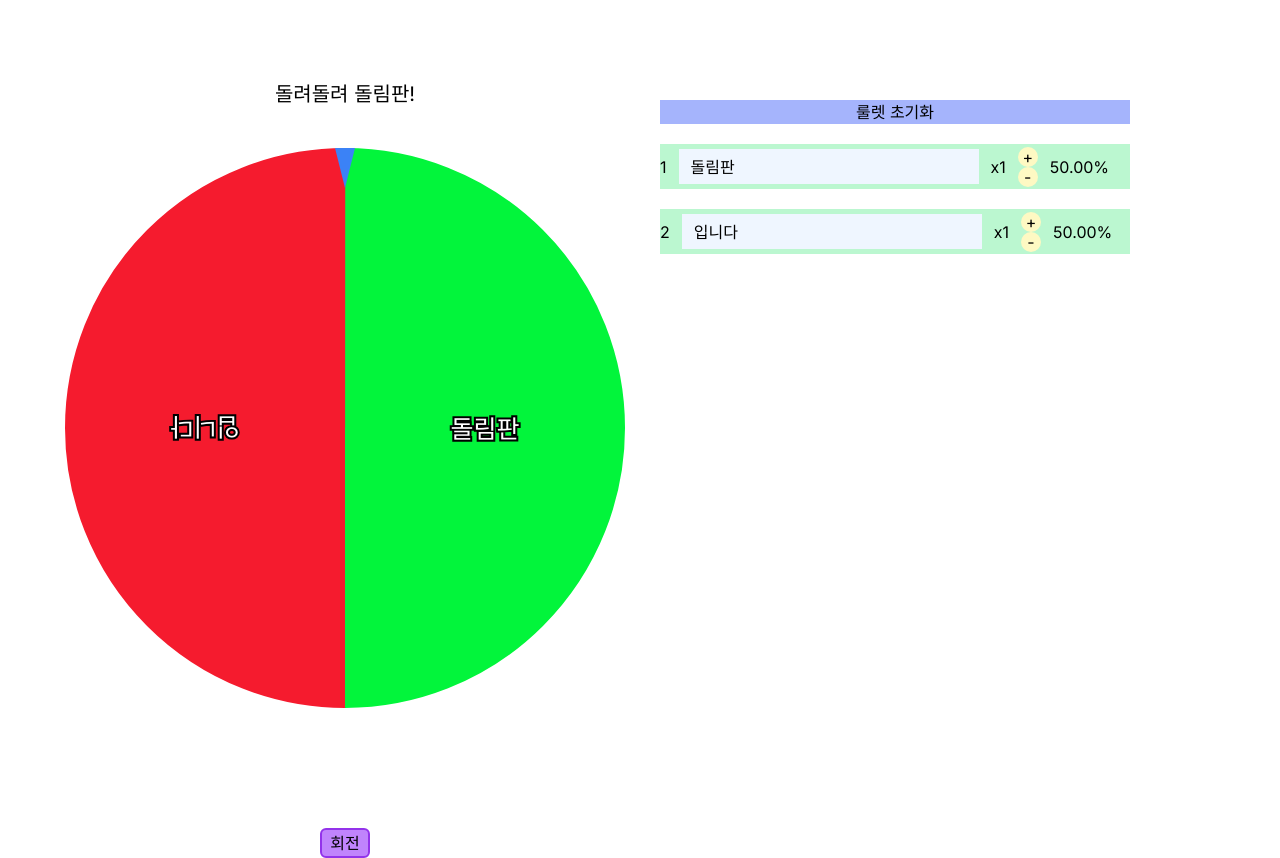
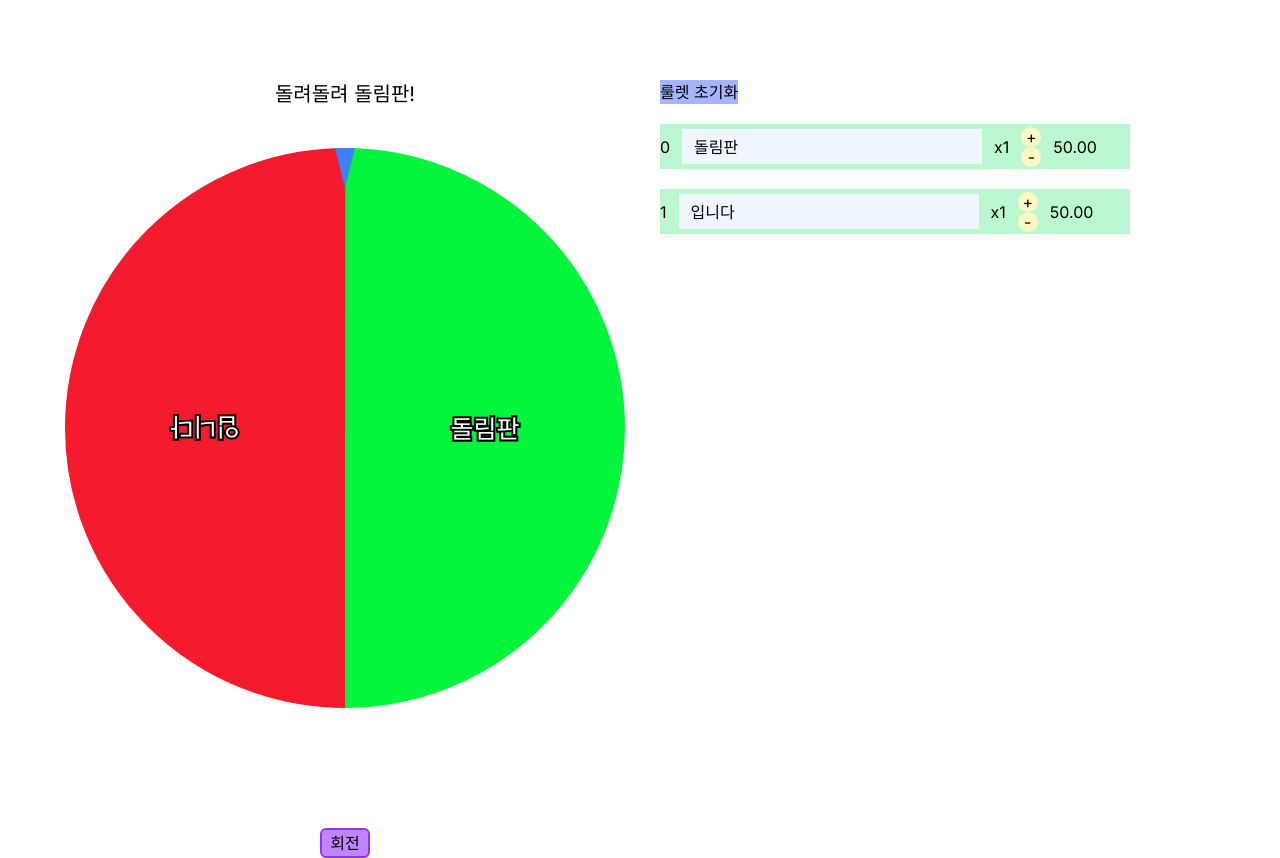
Before and after one commit to loevray/loevray-s-lab, a Next.js app: page / in a window 1280 px wide. Built offline with nearby package versions, Linux system fonts and the light colour scheme.

Commit message:
Refactor: SpinWheelTextItem separate from SpinWheelTextList

```diff
--- a/src/app/hooks/useHover.tsx
+++ b/src/app/hooks/useHover.tsx
@@ -1,12 +1,20 @@
-import { useEffect, useRef, useState } from "react";
+import { RefObject, useEffect, useRef, useState } from "react";
 
-const useHover = () => {
+interface UseHoverProps {
+  hoverRef: RefObject<HTMLElement>;
+}
+const useHover = ({ hoverRef }: UseHoverProps) => {
   const [isHover, setIsHover] = useState(false);
-  const hoverRef = useRef<HTMLElement>(null);
 
-  const onMouseEnter = (e: MouseEvent) => setIsHover(true);
+  const onMouseEnter = (e: MouseEvent) => {
+    console.log("mouse enter");
+    setIsHover(true);
+  };
 
-  const onMouseLeave = (e: MouseEvent) => setIsHover(false);
+  const onMouseLeave = (e: MouseEvent) => {
+    console.log("mouse leave");
+    setIsHover(false);
+  };
 
   useEffect(() => {
     if (!hoverRef.current) return;
@@ -20,7 +28,7 @@ const useHover = () => {
       hoverRef.current.removeEventListener("mouseleave", onMouseLeave);
     };
   }, []);
-  return { isHover, hoverRef };
+  return { isHover };
 };
 
 export default useHover;
--- /dev/null
+++ b/src/app/ui/main/SpinWheelTextItem.tsx
@@ -0,0 +1,64 @@
+import useHover from "@/app/hooks/useHover";
+import EditableDiv from "./EditableDiv";
+import { KeyEventWithChangeEventType } from "./SpinWheelTextList";
+import { useRef } from "react";
+
+interface SpinWheelTextItemProps {
+  text: string;
+  ratio: number;
+  index: number;
+  isLocked: boolean;
+  percentage: string;
+  onInput: () => void;
+  onKeyDown: (e: KeyEventWithChangeEventType) => void;
+  onModifyButtonClick: (ratio: number) => void;
+}
+
+const SpinWheelTextItem = ({
+  text,
+  ratio,
+  index,
+  isLocked,
+  percentage,
+  onInput,
+  onKeyDown,
+  onModifyButtonClick,
+}: SpinWheelTextItemProps) => {
+  const hoverRef = useRef<HTMLDivElement>(null);
+  const { isHover } = useHover({ hoverRef });
+  return (
+    <div
+      className="flex gap-3 items-center bg-green-200 h-[45px] w-[470px]"
+      ref={hoverRef}
+    >
+      <div>{index}</div>
+      {isHover && <div>x</div>}
+      <EditableDiv
+        isDisabled={isLocked}
+        text={text}
+        onInput={onInput}
+        onKeyDown={(e: KeyEventWithChangeEventType) => onKeyDown(e)}
+      />
+      <div>{`x${ratio}`}</div>
+      <div className="flex flex-col">
+        <button
+          className="rounded-full size-5 bg-yellow-100 flex justify-center items-center hover:bg-yellow-300"
+          disabled={isLocked}
+          onClick={() => onModifyButtonClick(ratio + 1)}
+        >
+          +
+        </button>
+        <button
+          className="rounded-full size-5 bg-yellow-100 flex justify-center items-center hover:bg-yellow-300"
+          disabled={isLocked}
+          onClick={() => onModifyButtonClick(ratio - 1)}
+        >
+          -
+        </button>
+      </div>
+      <div>{percentage}</div>
+    </div>
+  );
+};
+
+export default SpinWheelTextItem;
--- a/src/app/ui/main/SpinWheelTextList.tsx
+++ b/src/app/ui/main/SpinWheelTextList.tsx
@@ -1,7 +1,11 @@
 "use client";
+import useHover from "@/app/hooks/useHover";
 import useSpinwheelStore from "../../store/useSpinwheelStore";
 import Button from "./Button";
 import EditableDiv from "./EditableDiv";
+import { useRef } from "react";
+import SpinWheelTextItem from "./SpinWheelTextItem";
+import { DEFAULT_VALUES } from "@/constants/SpinWheel";
 
 export type KeyEventWithChangeEventType = React.KeyboardEvent &
   React.ChangeEvent<HTMLDivElement>;
@@ -17,7 +21,7 @@ const SpinWheelTextList = ({ isLocked }: { isLocked: boolean }) => {
     initializeSectorData,
   } = useSpinwheelStore();
 
-  const onKeyDown = (e: KeyEventWithChangeEventType, id: string) => {
+  const onKeyDown = (id: string) => (e: KeyEventWithChangeEventType) => {
     if (e.key === "Enter") {
       e.preventDefault();
       addSector(id);
@@ -34,7 +38,11 @@ const SpinWheelTextList = ({ isLocked }: { isLocked: boolean }) => {
       }, 0);
     }
     if (e.key === "Backspace") {
-      if (sectorData.length <= 2 || e.target.textContent !== "") return;
+      if (
+        sectorData.length <= DEFAULT_VALUES.TOTAL_RATIO ||
+        e.target.textContent !== ""
+      )
+        return;
       deleteSector(id);
 
       const prevNode = (
@@ -46,48 +54,34 @@ const SpinWheelTextList = ({ isLocked }: { isLocked: boolean }) => {
     }
   };
 
+  const onModifyButtonClick = (id: string) => (ratio: number) =>
+    updateSectorRatio(id, ratio);
+
   return (
-    <article className="flex flex-col gap-5 max-h-[60vh] overflow-y-auto w-max p-5">
+    <>
       <button
         disabled={isLocked}
-        className="bg-indigo-300 w-30"
+        className="bg-indigo-300 w-30 ml-5"
         onClick={initializeSectorData}
       >
         룰렛 초기화
       </button>
-      {sectorData.map(({ id, text, ratio }, index) => (
-        <div
-          key={id}
-          className="flex gap-3 items-center bg-green-200 h-[45px] w-[470px]"
-        >
-          <div>{index + 1}</div>
-          <EditableDiv
-            isDisabled={isLocked}
+      <article className="flex flex-col gap-5 max-h-[60vh] overflow-y-auto w-max p-5">
+        {sectorData.map(({ id, text, ratio }, index) => (
+          <SpinWheelTextItem
+            key={id}
             text={text}
-            onInput={(text: string) => updateSectorText(id, text)}
-            onKeyDown={(e: KeyEventWithChangeEventType) => onKeyDown(e, id)}
+            ratio={ratio}
+            index={index}
+            isLocked={isLocked}
+            percentage={((ratio / totalRatio) * 100).toFixed(2)}
+            onInput={() => updateSectorText(text, id)}
+            onKeyDown={onKeyDown(id)}
+            onModifyButtonClick={onModifyButtonClick(id)}
           />
-          <div>{`x${ratio}`}</div>
-          <div className="flex flex-col">
-            <button
-              className="rounded-full size-5 bg-yellow-100 flex justify-center items-center hover:bg-yellow-300"
-              disabled={isLocked}
-              onClick={() => updateSectorRatio(id, ratio + 1)}
-            >
-              +
-            </button>
-            <button
-              className="rounded-full size-5 bg-yellow-100 flex justify-center items-center hover:bg-yellow-300"
-              disabled={isLocked}
-              onClick={() => updateSectorRatio(id, ratio - 1)}
-            >
-              -
-            </button>
-          </div>
-          <div>{`${((ratio / totalRatio) * 100).toFixed(2)}%`}</div>
-        </div>
-      ))}
-    </article>
+        ))}
+      </article>
+    </>
   );
 };
 
```
